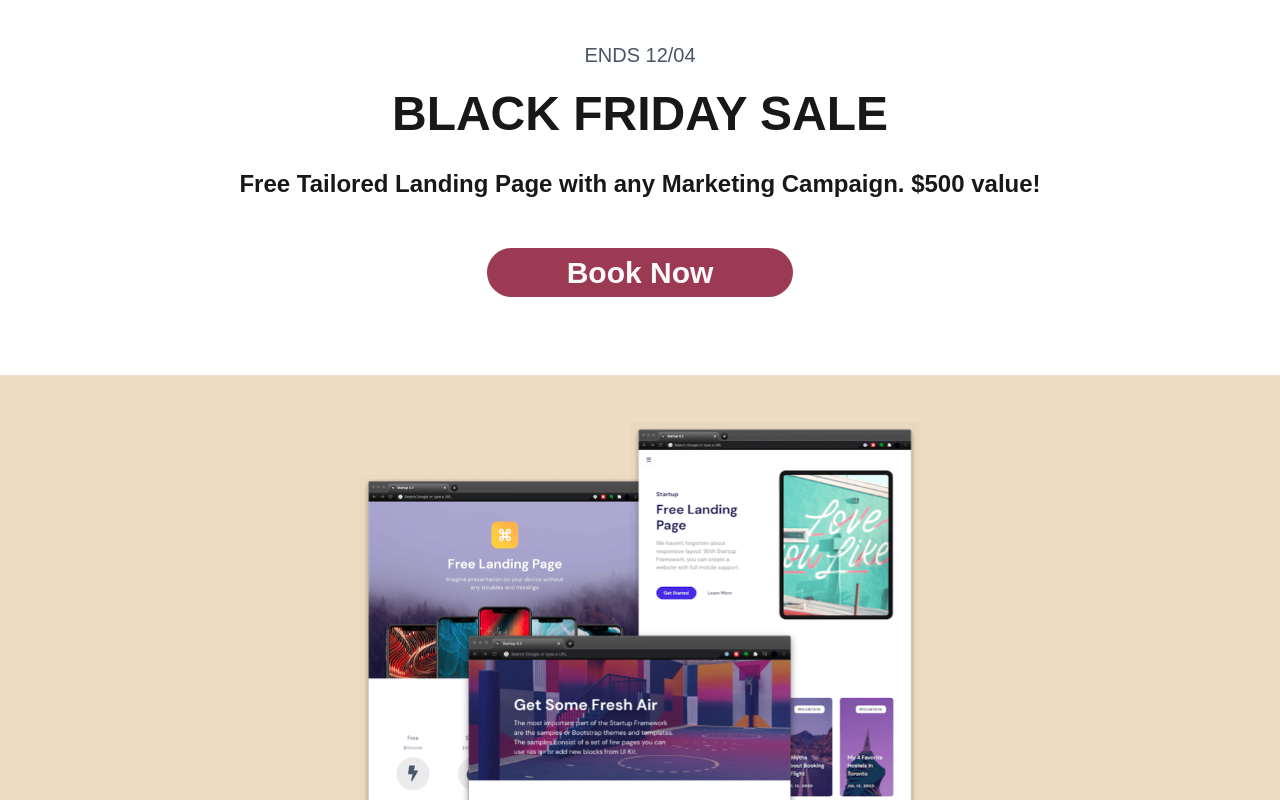
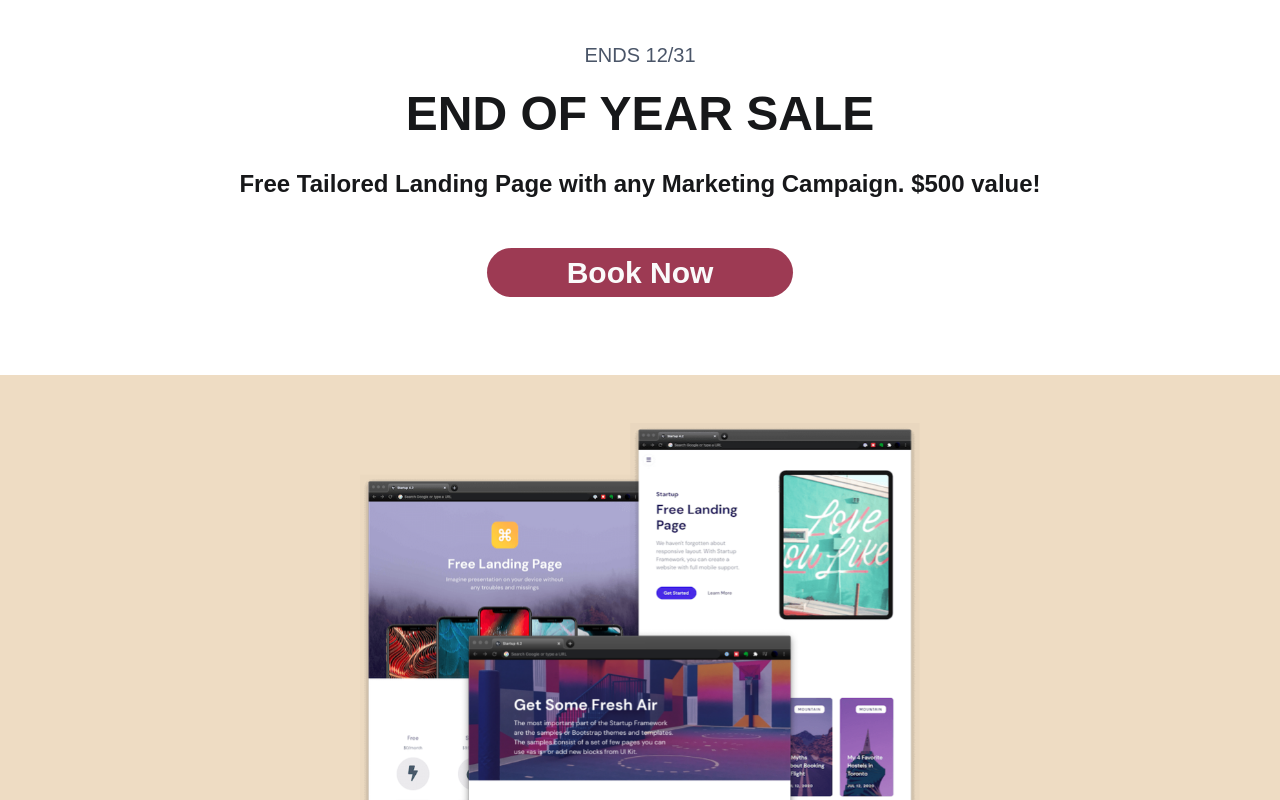
Before and after one commit to Banbanaste/Baker-n-Dozen, a Next.js app: page /sale in a window 1280 px wide. Shown: the top 800 px of the page. Built offline with nearby package versions, Linux system fonts and the light colour scheme.

Commit message:
sale update

```diff
--- a/pages/sale.js
+++ b/pages/sale.js
@@ -7,19 +7,19 @@ import Image from "next/image";
 // calendy
 import ContactButton from "../components/templates/contactButton";
 
-export default function MarketingPage() {
+export default function SalePage() {
   return (
     <Layout
       isLanding={true}
-      title="Caveman | Black Friday"
-      description="Black Friday Sale! Get a Free Landing Page with any Marketing Campaign. Save $500 Today! Book a 15 minute consultation! Sale Ends 12/4/2020."
+      title="Caveman | End of Year"
+      description="End of Year Sale! Get a Free Landing Page with any Marketing Campaign. Save $500 Today! Book a consultation! Sale Ends 12/31/2020."
     >
       <div className="bg-tone min-h-screen">
         <section className="py-10 bg-white">
           <div data-aos="fade" className="container text-center mb-10 mx-auto">
-            <h2 className="text-xl text-gray-700 mb-2">ENDS 12/04</h2>
+            <h2 className="text-xl text-gray-700 mb-2">ENDS 12/31</h2>
             <h1 className="text-5xl font-bold text-dark mb-4">
-              BLACK FRIDAY SALE
+              END OF YEAR SALE
             </h1>
             <h3 className="text-2xl font-bold text-dark mb-12">
               Free Tailored Landing Page with any Marketing Campaign. $500
```
